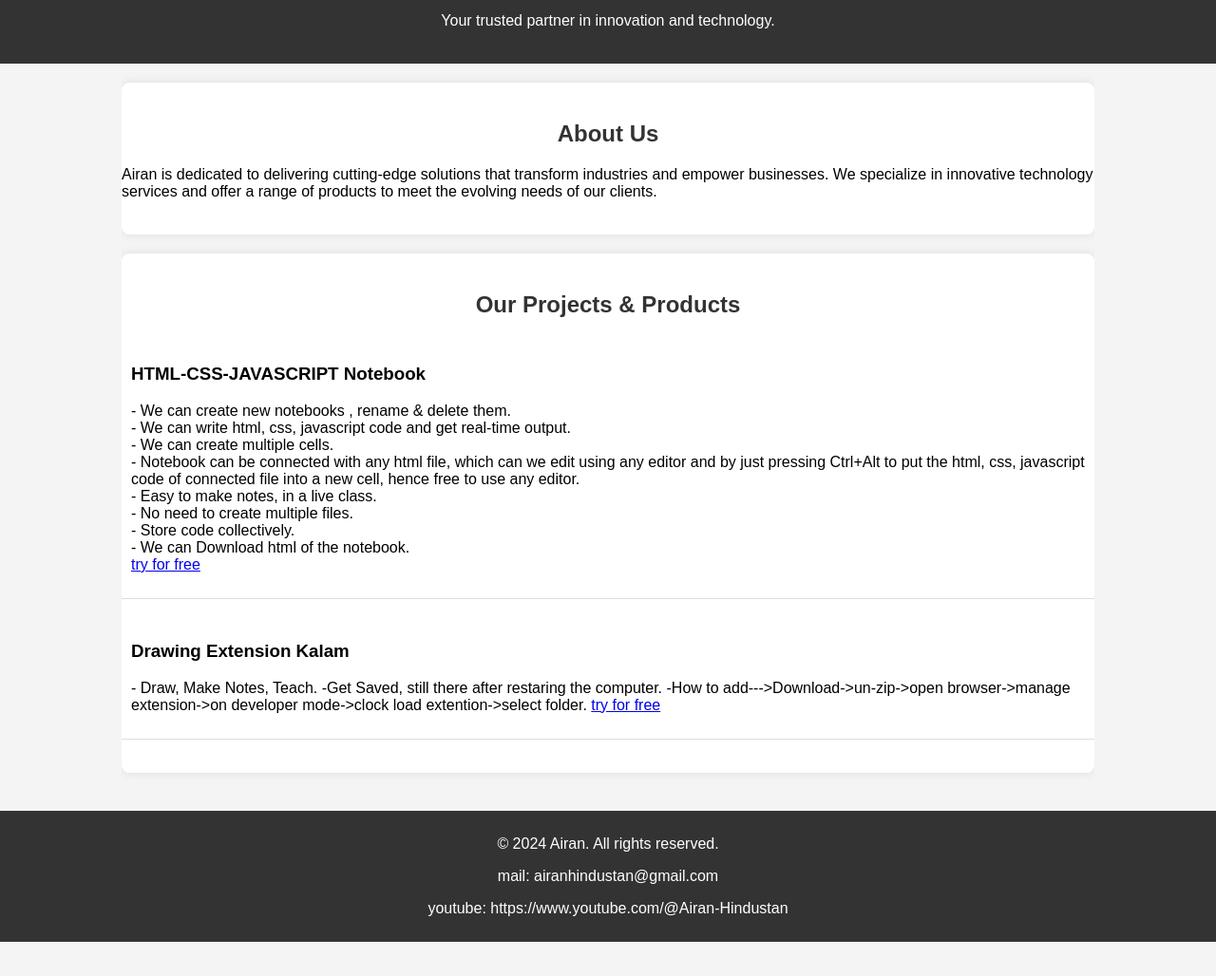
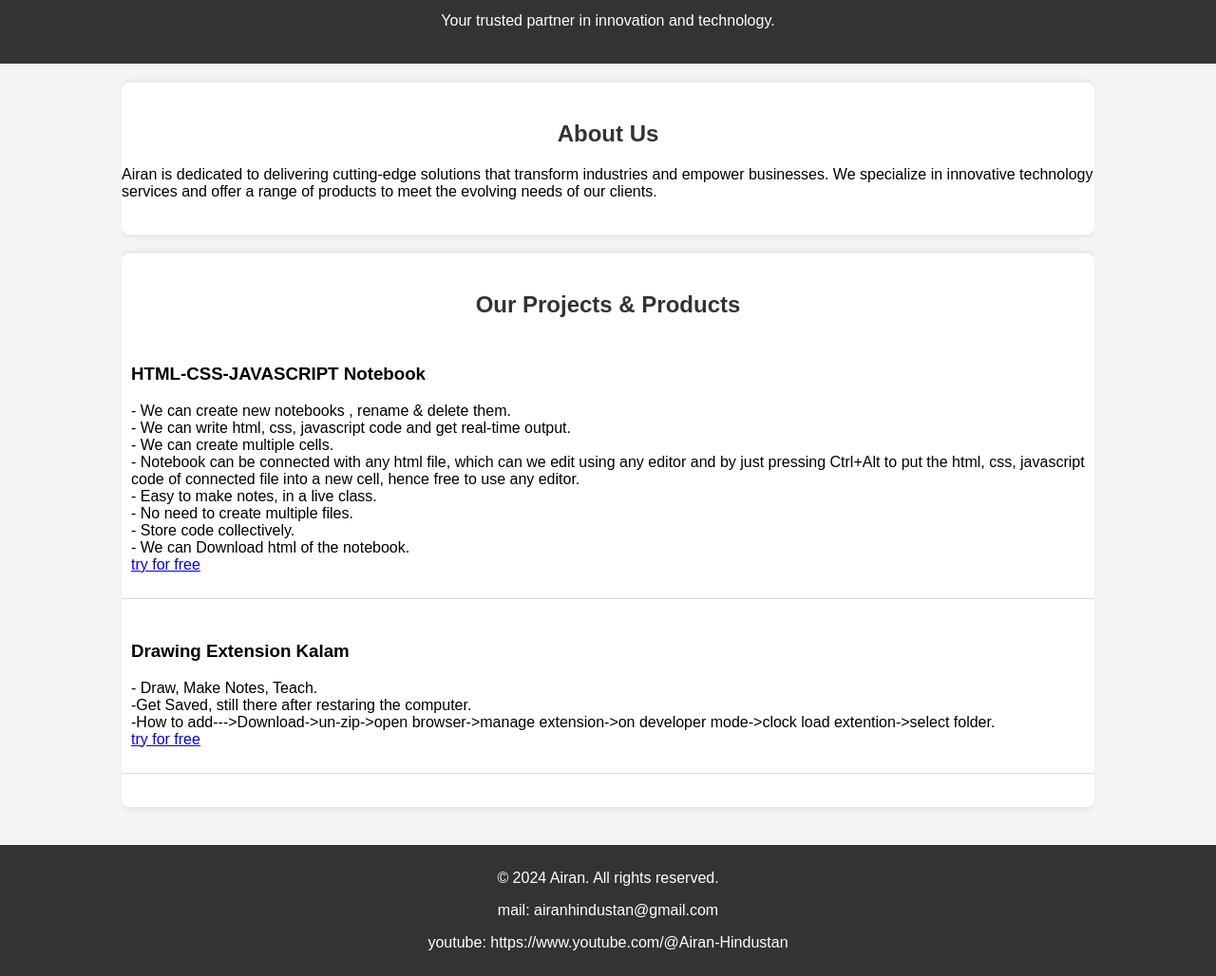
Before and after one commit to AiranHindustan/Airan, a plain HTML site: page index.html in a window 1280 px wide. Shown: the part 60-1088 px from the top of the page at 95% size. Before the commit the page ends 1052 px from the top, so only its background shows below. Drawn offline with Linux system fonts and the light colour scheme.

Commit message:
Update index.html

```diff
--- a/index.html
+++ b/index.html
@@ -100,9 +100,9 @@
             <div class="project">
                 <h3>Drawing Extension Kalam</h3>
                 <p>
-                    - Draw, Make Notes, Teach.
-                    -Get Saved, still there after restaring the computer.
-                    -How to add--->Download->un-zip->open browser->manage extension->on developer mode->clock load extention->select folder.
+                    - Draw, Make Notes, Teach.<br>
+                    -Get Saved, still there after restaring the computer.<br>
+                    -How to add--->Download->un-zip->open browser->manage extension->on developer mode->clock load extention->select folder.<br>
                     <a href="https://github.com/AiranHindustan/Drawing-extension-kalam-/archive/refs/heads/main.zip">try for free</a>
 
                 </p>
```
